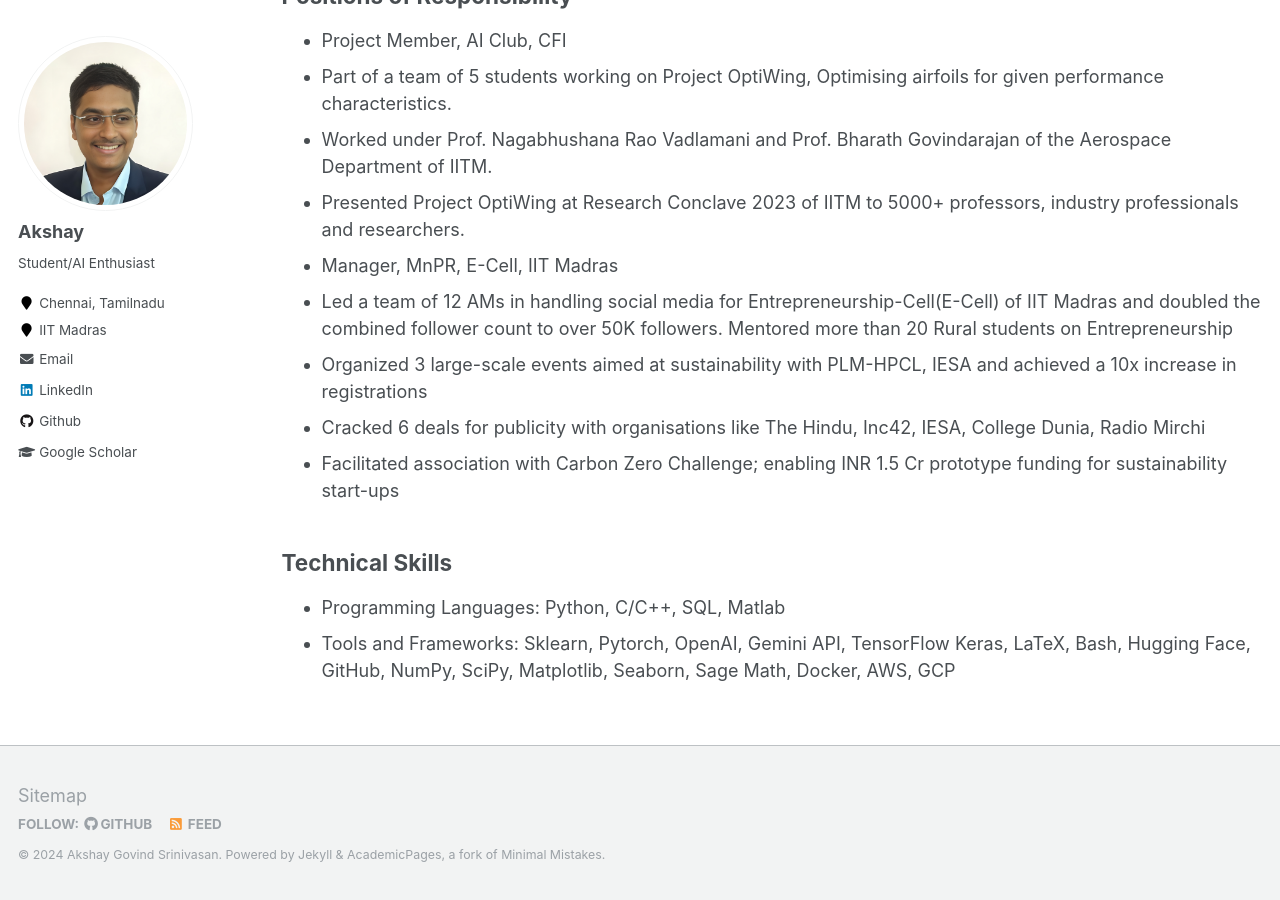
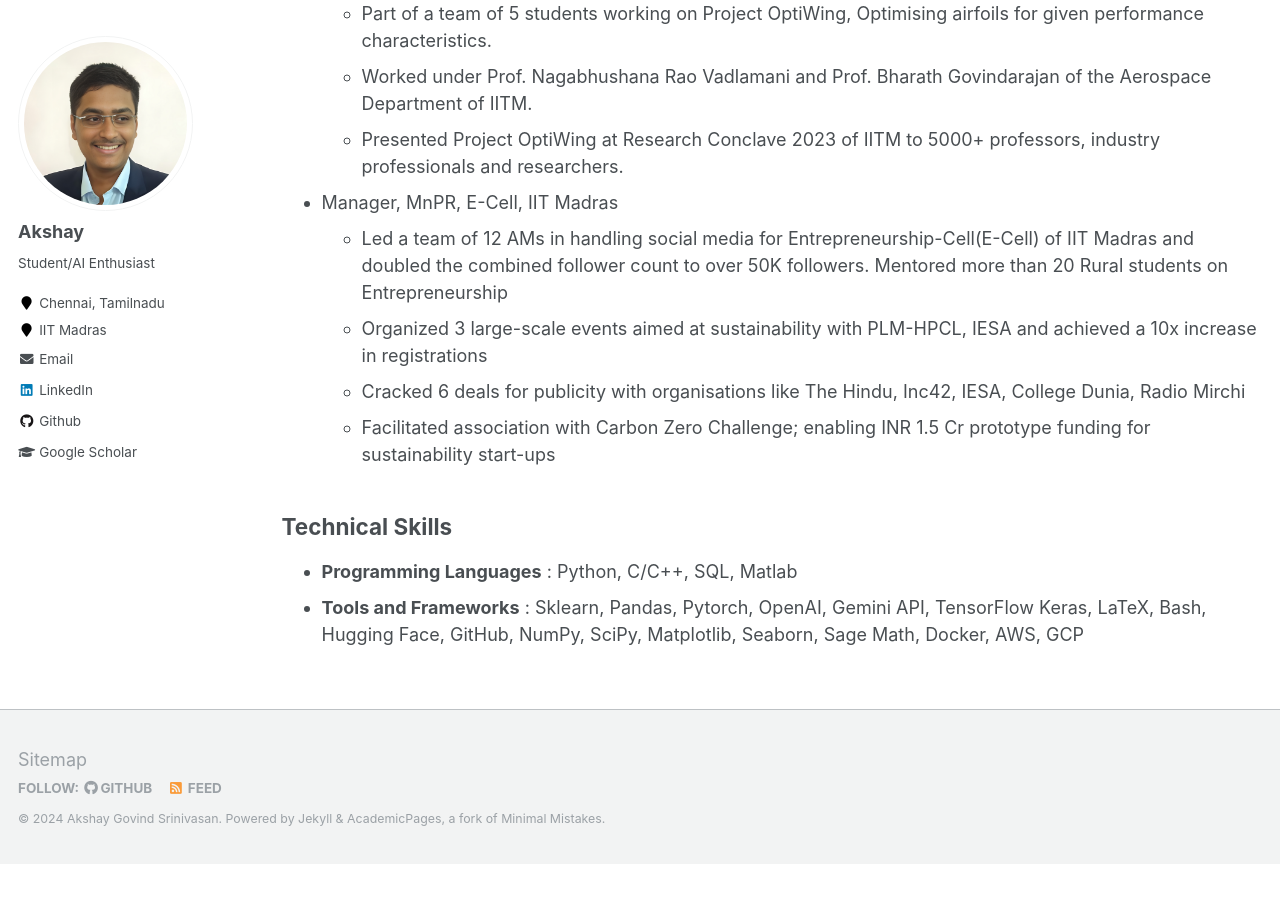
Before and after one commit to TensorTeen/tensorteen.github.io, a Jekyll site: the page built from _pages/cv.md, in a window 1280 px wide and 900 px high, scrolled down 1118 px. Built offline with Jekyll 4.4.1, drawn with Linux system fonts in a browser that asks for light colours; after the commit the page ends 1982 px from its top, so only the background shows below that; some of the changed text lies outside the part shown.

Commit message:
minor changes

```diff
--- a/_pages/cv.md
+++ b/_pages/cv.md
@@ -31,16 +30,15 @@ redirect_from:
 <h2>Positions of Responsibility</h2>
 
 * Project Member, AI Club, CFI
-- Part of a team of 5 students working on Project OptiWing, Optimising airfoils for given performance characteristics.
-- Worked under Prof. Nagabhushana Rao Vadlamani and Prof. Bharath Govindarajan of the Aerospace Department of IITM.
-- Presented Project OptiWing at Research Conclave 2023 of IITM to 5000+ professors, industry professionals and researchers.
+    - Part of a team of 5 students working on Project OptiWing, Optimising airfoils for given performance characteristics.
+    - Worked under Prof. Nagabhushana Rao Vadlamani and Prof. Bharath Govindarajan of the Aerospace Department of IITM.
+    - Presented Project OptiWing at Research Conclave 2023 of IITM to 5000+ professors, industry professionals and researchers.
 * Manager, MnPR, E-Cell, IIT Madras
-- Led a team of 12 AMs in handling social media for Entrepreneurship-Cell(E-Cell) of IIT Madras and doubled the combined
-follower count to over 50K followers. Mentored more than 20 Rural students on Entrepreneurship
-- Organized 3 large-scale events aimed at sustainability with PLM-HPCL, IESA and achieved a 10x increase in registrations
-- Cracked 6 deals for publicity with organisations like The Hindu, Inc42, IESA, College Dunia, Radio Mirchi
-- Facilitated association with Carbon Zero Challenge; enabling INR 1.5 Cr prototype funding for sustainability start-ups
+    - Led a team of 12 AMs in handling social media for Entrepreneurship-Cell(E-Cell) of IIT Madras and doubled the combined follower count to over 50K followers. Mentored more than 20 Rural students on Entrepreneurship
+    - Organized 3 large-scale events aimed at sustainability with PLM-HPCL, IESA and achieved a 10x increase in registrations
+    - Cracked 6 deals for publicity with organisations like The Hindu, Inc42, IESA, College Dunia, Radio Mirchi
+    - Facilitated association with Carbon Zero Challenge; enabling INR 1.5 Cr prototype funding for sustainability start-ups
 
 <h2>Technical Skills</h2>
-- Programming Languages: Python, C/C++, SQL, Matlab
-- Tools and Frameworks: Sklearn, Pytorch, OpenAI, Gemini API, TensorFlow Keras, LaTeX, Bash, Hugging Face, GitHub, NumPy, SciPy, Matplotlib, Seaborn, Sage Math, Docker, AWS, GCP
+- **Programming Languages** : Python, C/C++, SQL, Matlab
+- **Tools and Frameworks** : Sklearn, Pandas, Pytorch, OpenAI, Gemini API, TensorFlow Keras, LaTeX, Bash, Hugging Face, GitHub, NumPy, SciPy, Matplotlib, Seaborn, Sage Math, Docker, AWS, GCP
```
Also changed, not shown: other parts of _pages/cv.md (+4 -5 lines).
